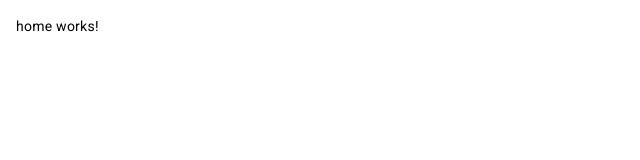
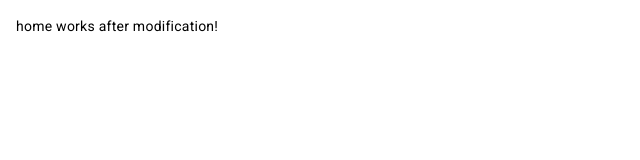
Before and after one commit to rauldevilla/very-simple-angular, an Angular app: page / in a window 1280 px wide. Shown: the top 160 px of the page, without its empty margins (0-640 px from the left). Built offline with nearby package versions, Linux system fonts and the light colour scheme.

Commit message:
No se que cambie

```diff
--- a/src/app/components/home/home.component.html
+++ b/src/app/components/home/home.component.html
@@ -1 +1 @@
-<p>home works!</p>
+<p>home works after modification!</p>
```
